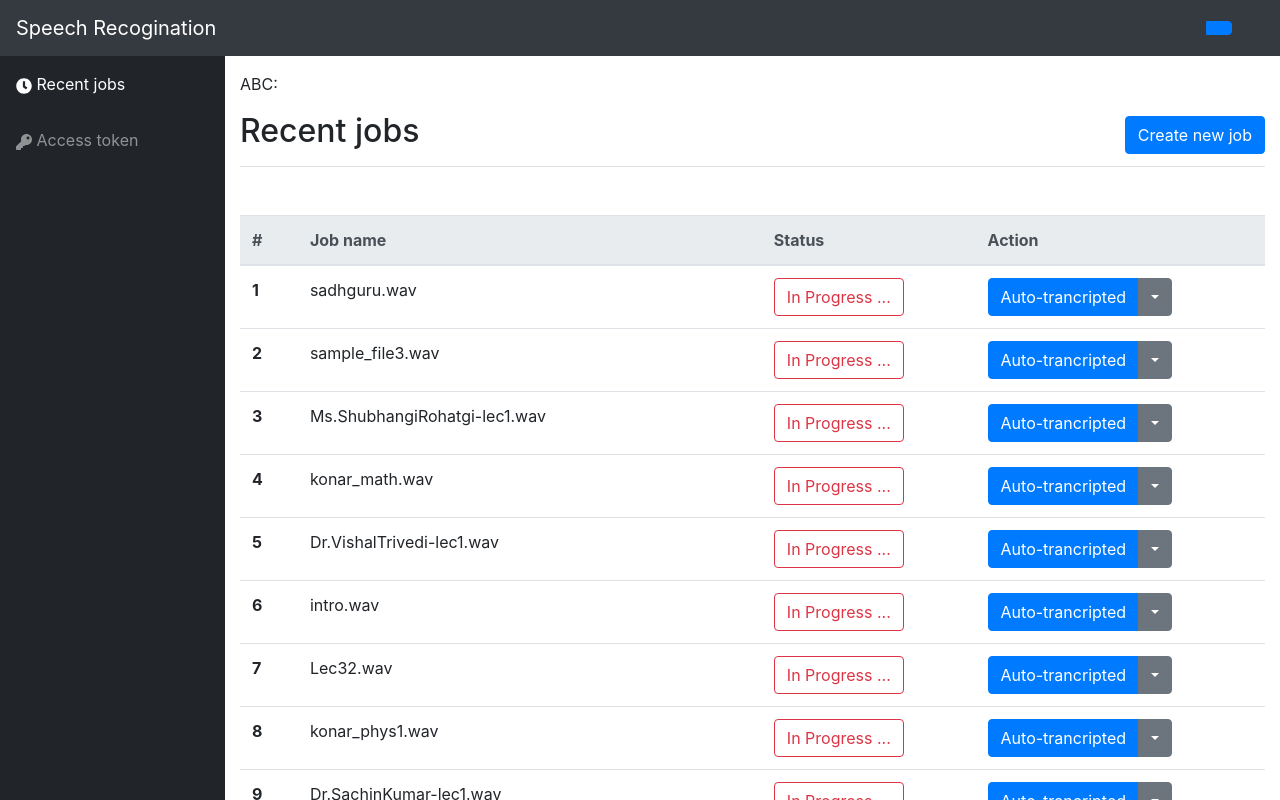
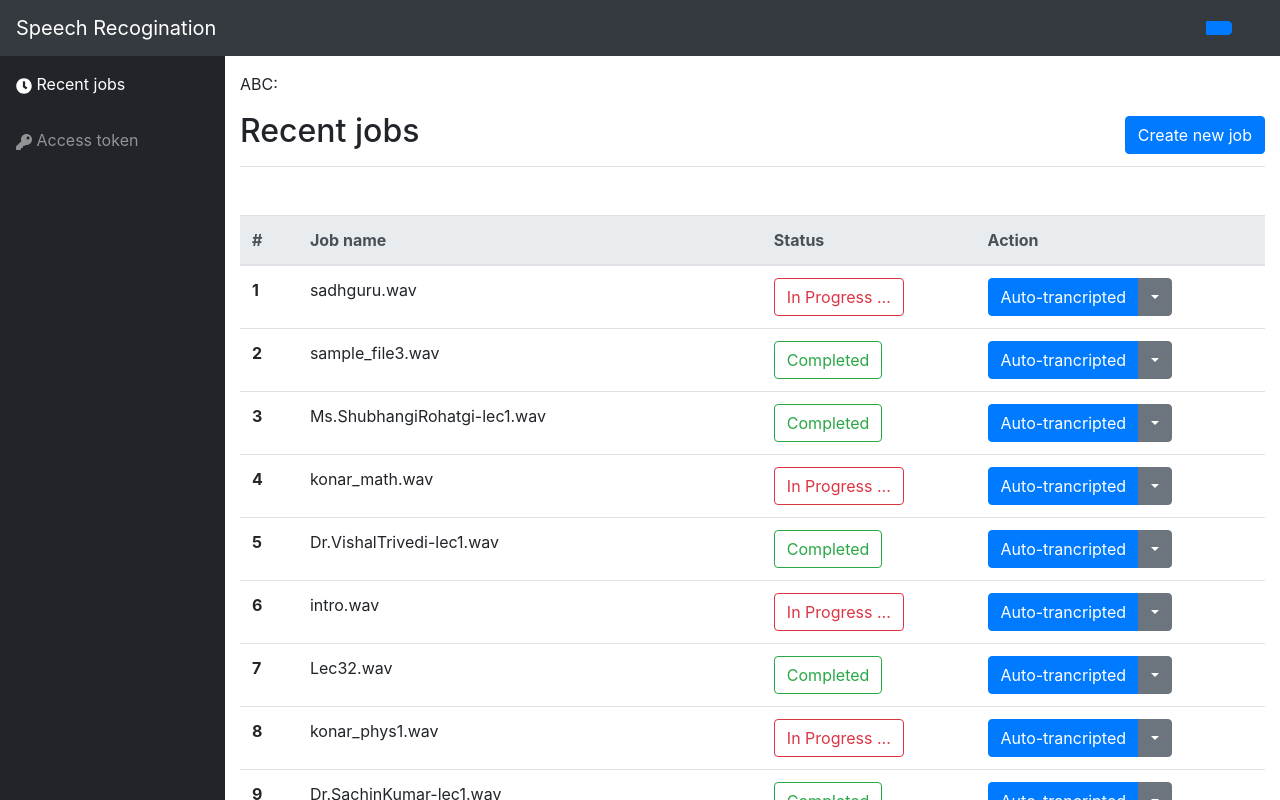
Before and after one commit to nitishgupta007/Speechtranscripit, a React (Create React App) app: page /listing in a window 1280 px wide. Shown: the top 800 px of the page. Built offline with nearby package versions, Linux system fonts and the light colour scheme; no server answers.

Commit message:
progress

```diff
--- a/src/Listing/index.js
+++ b/src/Listing/index.js
@@ -117,7 +117,11 @@ class Lists extends Component {
                     <tr>
                         <th scope="row">{index + 1}</th>
                         <td>{data.filename}</td>
-                      <td><button type="button" className="btn btn-outline-danger">In Progress ...</button></td>
+                        <td>{
+                            data.srtfile ? (<button type="button" className="btn btn-outline-danger">In Progress ...</button>)
+                            : (<button type="button" className="btn btn-outline-success">Completed</button>)
+                            }
+                            </td>
                         <td>
                         <div className="btn-group" role="group" aria-label="Button group with nested dropdown">
                             <button type="button" className="btn btn-primary">Auto-trancripted</button>
```
Lines whose indentation alone changed are shown as unchanged.
